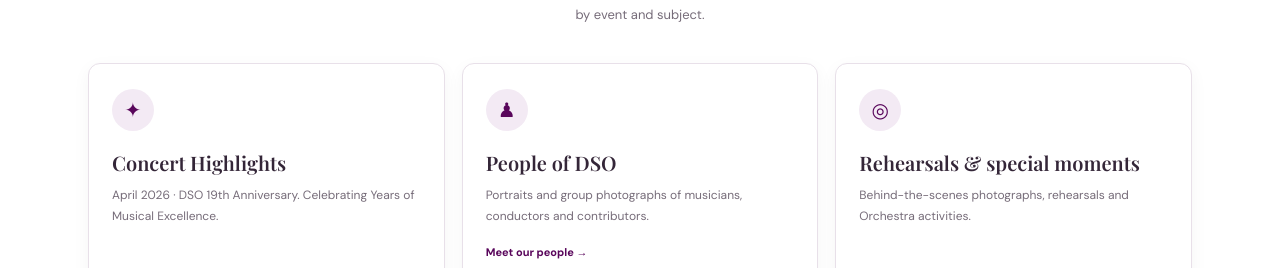
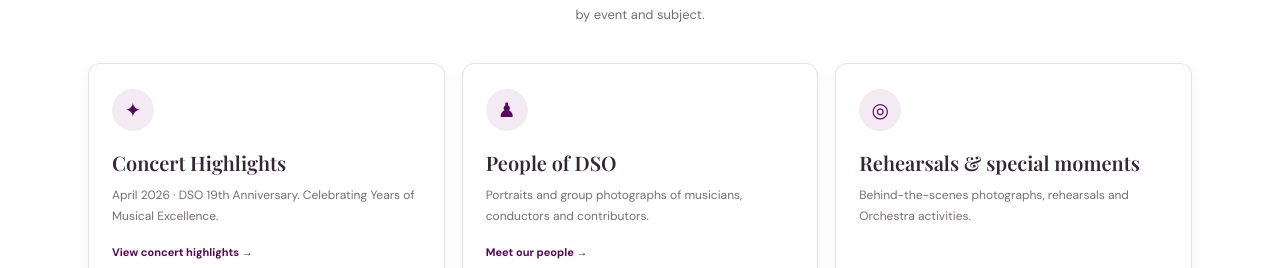
Before and after one commit to Divinesymphonyorchestra20/Divine-Symphony-Orchestra, a Next.js app: page /gallery in a window 1280 px wide. Shown: the part 684-952 px from the top of the page. Built offline with nearby package versions, Linux system fonts and the light colour scheme; a web font is replaced by a local one.

Commit message:
Connect Concert Highlights card to its gallery section

```diff
--- a/app/gallery/page.tsx
+++ b/app/gallery/page.tsx
@@ -22,7 +22,9 @@ const pageContent: SectionPageProps = {
     {
       icon: "✦",
       title: "Concert Highlights",
-      description: "April 2026 · DSO 19th Anniversary. Celebrating Years of Musical Excellence."
+      description: "April 2026 · DSO 19th Anniversary. Celebrating Years of Musical Excellence.",
+      href: "/gallery#concert-highlights-title",
+      linkLabel: "View concert highlights"
     },
     {
       icon: "♟",
```
